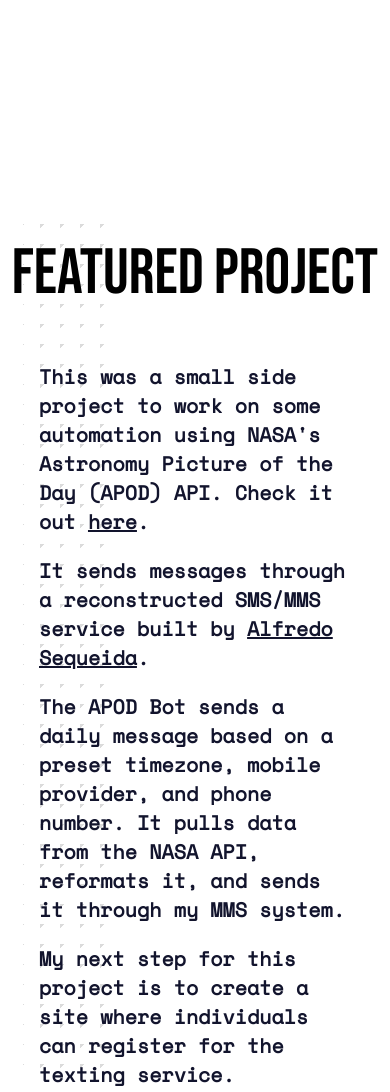
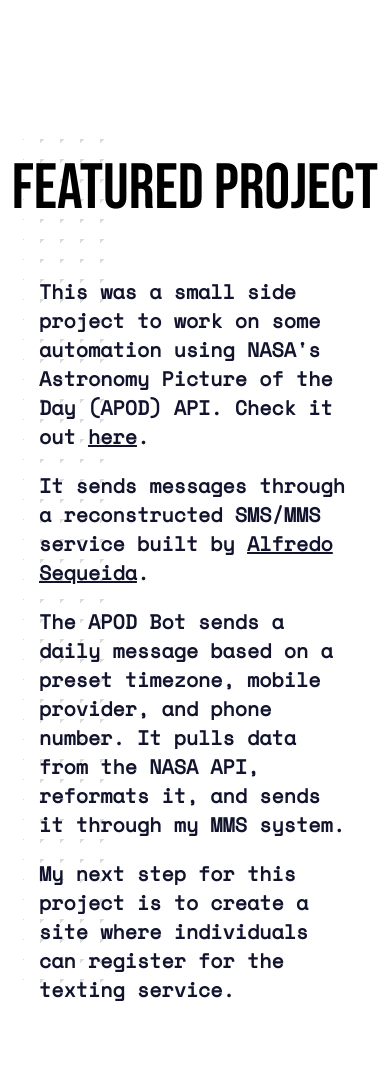
Before and after one commit to ishanswali/ishanswali.github.io, a website: page index.html in a window 390 px wide. Shown: the part 3500-4592 px from the top of the page. Drawn offline with nearby package versions, Linux system fonts and the light colour scheme.

Commit message:
more mobile testing again

```diff
--- a/css/style.css
+++ b/css/style.css
@@ -705,7 +705,7 @@
 
 
     #featuredProject {
-        top: 150vh;
+        top: 140vh;
     }
 
     #exampleimage {
```
